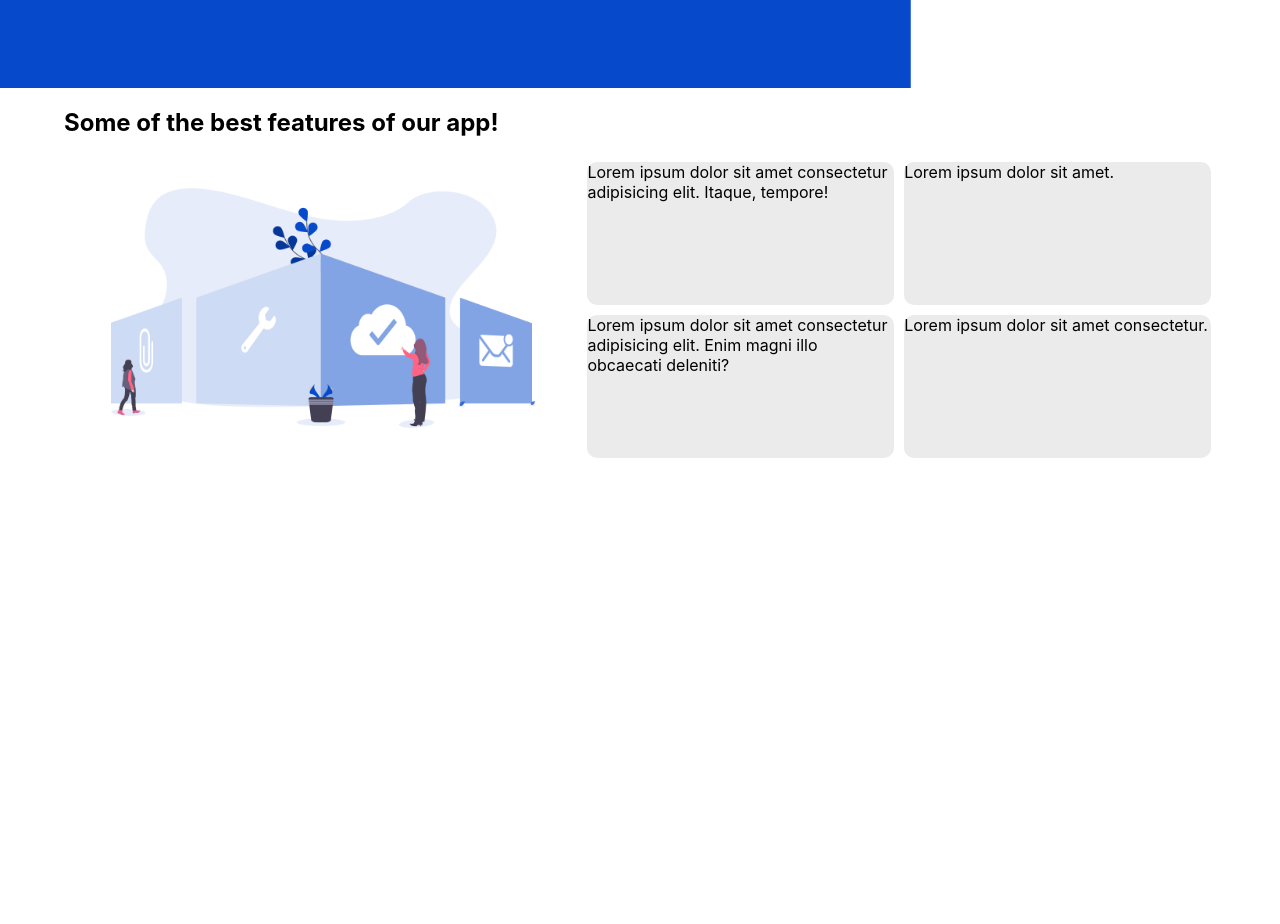
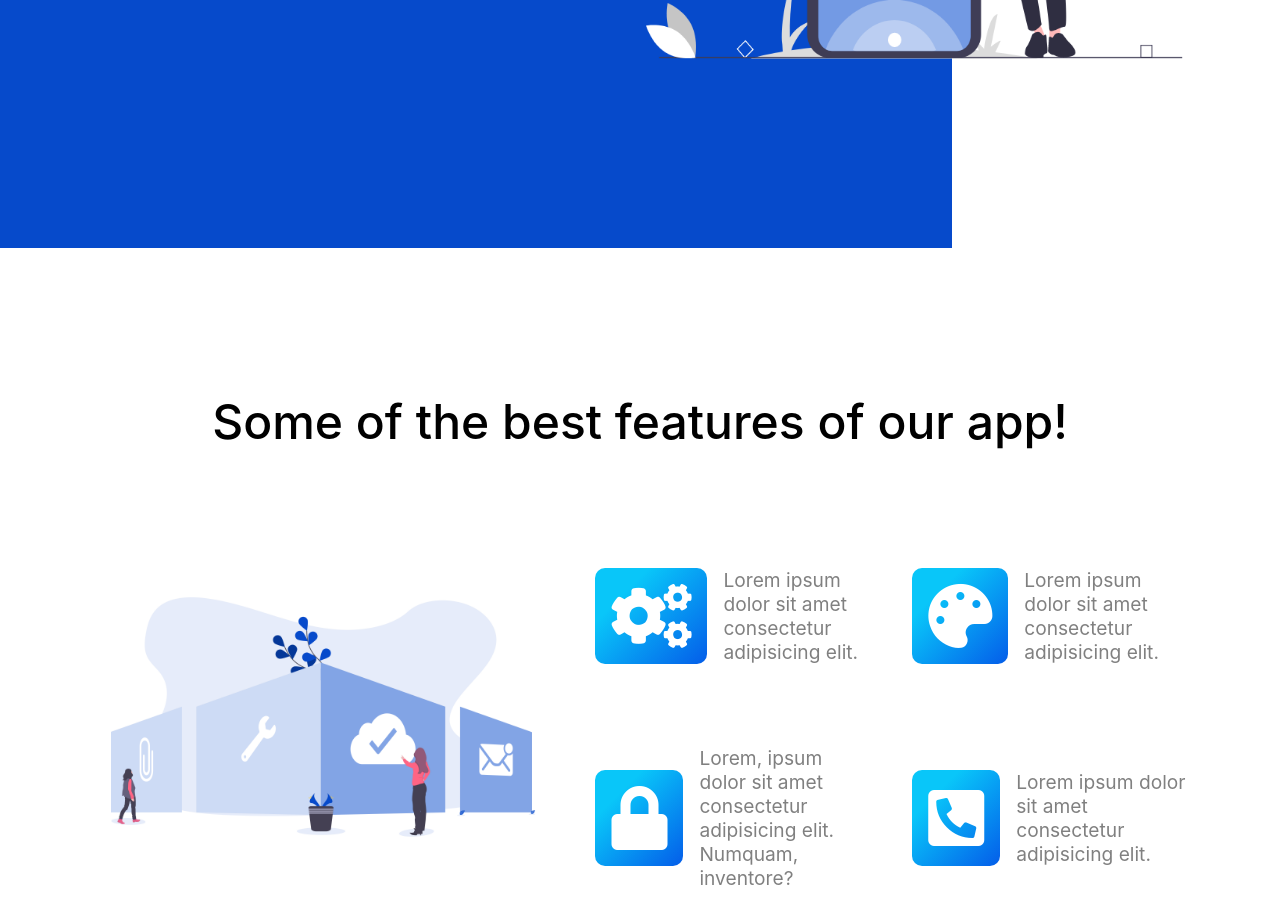
Before and after one commit to ADHIL-MOHAMMED-P-N/App-promo-website, a plain HTML site: page index.html in a window 1280 px wide. Shown: the part 582-1506 px from the top of the page. Before the commit the page ends 1045 px from the top, so only its background shows below. Drawn offline with Linux system fonts and the light colour scheme.

Commit message:
feature>grid complete>

```diff
--- a/css/style.css
+++ b/css/style.css
@@ -1,20 +1,41 @@
 body {
     margin: 0;
     padding: 0;
-  font-family: -apple-system, BlinkMacSystemFont, "Segoe UI", Roboto, Oxygen,
-    Ubuntu, Cantarell, "Open Sans", "Helvetica Neue", sans-serif;
+    font-family: -apple-system, BlinkMacSystemFont, "Segoe UI", Roboto, Oxygen, Ubuntu, Cantarell, "Open Sans", "Helvetica Neue", sans-serif;
 }
+
+
 /*----global styling------*/
+
 ul {
     list-style-type: none;
 }
+
 a {
     text-decoration: none;
 }
+
 .container {
     width: 90%;
     margin: 0 auto;
 }
+
+.heading {
+    text-align: center;
+    font-size: 3rem;
+    font-weight: 500;
+    margin: 4rem;
+}
+
+section {
+    padding: 5rem 0rem;
+}
+
+.margin__small {
+    margin: 1rem;
+}
+
+
 /*--------navigation--------*/
 
 nav {
@@ -26,11 +47,13 @@ nav {
 .logo__container {
     display: flex;
 }
+
 .logo__container .logo__title {
     color: white;
     font-size: 1.3rem;
     font-weight: bold;
 }
+
 .nav__container {
     display: flex;
     /*  flex-wrap: wrap; */
@@ -41,27 +64,32 @@ nav {
     height: 100%;
     align-items: center;
 }
+
 .navigation ul {
     display: flex;
     font-size: 1.3rem;
 }
+
 .nav_item {
     margin: 0px 0.6rem;
 }
+
 .nav__link {
     color: white;
     opacity: 0.9;
-
     padding-bottom: 10px;
 }
+
 .nav__link:hover {
     color: white;
     opacity: 1;
     border-bottom: 2px solid white;
 }
+
 .social__media {
     font-size: 1.3rem;
 }
+
 .nav__download__btn {
     padding: 1rem 1.5rem;
     font-size: 1rem;
@@ -73,23 +101,30 @@ nav {
     cursor: pointer;
     transition: all 0.3s;
 }
+
 .nav__download__btn:hover {
     background-color: #f38c16;
     color: white;
 }
+
 .hamburger {
     display: none;
     color: white;
 }
+
 .fa-bars {
     position: absolute;
     right: 15px;
     top: 15px;
 }
+
+
 /*--------landing page--------*/
+
 .landing__page {
     height: 600px;
 }
+
 .background__image {
     background-image: url(../assets/bg/bg.png);
     background-attachment: fixed;
@@ -98,6 +133,7 @@ nav {
     background-position: center center;
     width: 100%;
 }
+
 .landing__page__container {
     display: flex;
     flex-wrap: wrap;
@@ -109,16 +145,18 @@ nav {
 .landing__page__img {
     flex-basis: 48.5%;
     display: flex;
-
     justify-content: space-between;
 }
+
 .landing__page__img img {
     width: 90%;
 }
+
 .landing__page__content {
     flex-basis: 48.5%;
     color: white;
 }
+
 .landing__page__content h1 {
     font-size: 4rem;
     line-height: 3.3rem;
@@ -132,6 +170,7 @@ nav {
     font-weight: 400;
     line-height: 2rem;
 }
+
 .download__btn {
     padding: 1rem 1.5rem;
     font-size: 1.3rem;
@@ -143,6 +182,7 @@ nav {
     transition: all 0.3s;
     cursor: pointer;
 }
+
 .download__btn:hover {
     background-color: #f38c16;
     color: white;
@@ -153,6 +193,7 @@ nav {
     flex-direction: column;
     justify-content: center;
 }
+
 .icons div {
     padding: 1rem;
     background-color: #f2f3f3;
@@ -163,45 +204,70 @@ nav {
     justify-content: center;
     align-items: center;
 }
+
 .icons div i {
     font-size: 1.2rem;
     color: black;
 }
+
+
 /* -------feature------ */
+
 .features__inner__container {
     display: flex;
     flex-wrap: wrap;
 }
+
 .features__img {
     flex-basis: 45%;
+    display: flex;
+    align-items: center;
 }
+
 .features__img img {
     width: 100%;
 }
+
 .features__content {
     flex-basis: 55%;
     display: grid;
-  grid-template-columns: 1fr 1fr;
-  grid-template-rows: 1fr 1fr;
-}
-.feature__card {
-  background-color: rgb(235, 235, 235);
-  border-radius: 10px;
-  margin: 5px;
+    grid-template-columns: repeat(2, 1fr);
+    grid-template-rows: repeat(2, 1fr);
 }
 
+.feature__card {
+    margin: 5px;
+    display: flex;
+    justify-content: space-around;
+    align-items: center;
+    padding: 0.5rem;
+}
+
+.feature__desc {
+    font-size: 1.2rem;
+    color: grey;
+}
+
+.feature__card i {
+    padding: 1rem;
+    border-radius: 10px;
+    color: white;
+    background-color: #045de9;
+    background-image: linear-gradient(315deg, #045de9 0%, #09c6f9 74%);
+}
+
+
 /*-----------tablet devices-----------------------------*/
+
 @media only screen and (max-width: 768px) {
     html {
         font-size: 13px;
     }
-
     /*--------------nav--------------*/
     /*--global--*/
     .container {
         width: 95%;
     }
-
     nav {
         height: 50px;
     }
@@ -230,7 +296,6 @@ nav {
         margin-top: 15px;
     }
     /*---landing page---*/
-
     .landing__page__content h1 {
         line-height: 4rem;
     }
@@ -246,17 +311,17 @@ nav {
         height: 550px;
         width: 100%;
     }
-
     .icons div i {
         font-size: 1rem;
     }
-
     .landing__page__img .icons {
         display: none;
     }
 }
 
+
 /*-----------mob devices-----------------------------*/
+
 @media only screen and (max-width: 375px) {
     html {
         font-size: 13px;
--- a/index.html
+++ b/index.html
@@ -85,9 +85,9 @@
 </div>
 
 <!--Features----->
-<section id="features">
+<section id="features" class="bg-gray">
     <div class="container">
-        <h1>
+        <h1 class="heading">
             Some of the best features of our app!
         </h1>
         <div class="features__inner__container">
@@ -95,11 +95,22 @@
                 <img src="assets/img/feature.png">
             </div>
             <div class="features__content">
-          <div class="feature-1 feature__card">Lorem ipsum dolor sit amet consectetur adipisicing elit. Itaque, tempore!</div>
-          <div class="feature-2 feature__card">Lorem ipsum dolor sit amet.</div>
-          <div class="feature-3 feature__card">Lorem ipsum dolor sit amet consectetur adipisicing elit. Enim magni illo obcaecati deleniti?
+                <div class="feature-1 feature__card">
+                    <div class="feature__icon"><i class="fas fa-4x fa-cogs"></i></div>
+                    <div class="feature__desc margin__small">Lorem ipsum dolor sit amet consectetur adipisicing elit.</div>
                 </div>
-          <div class="feature-4 feature__card">Lorem ipsum dolor sit amet consectetur.</div>
+                <div class="feature-2 feature__card">
+                    <div class="feature__icon"><i class="fas fa-palette fa-4x"></i></div>
+                    <div class="feature__desc margin__small">Lorem ipsum dolor sit amet consectetur adipisicing elit.</div>
+                </div>
+                <div class="feature-3 feature__card">
+                    <div class="feature__icon"><i class="fas fa-lock fa-4x"></i></div>
+                    <div class="feature__desc margin__small">Lorem, ipsum dolor sit amet consectetur adipisicing elit. Numquam, inventore?</div>
+                </div>
+                <div class="feature-4 feature__card">
+                    <div class="feature__icon"><i class="fas fa-phone-square-alt fa-4x"></i></div>
+                    <div class="feature__desc margin__small">Lorem ipsum dolor sit amet consectetur adipisicing elit.</div>
+                </div>
             </div>
         </div>
 
```
Lines whose indentation alone changed are shown as unchanged.
